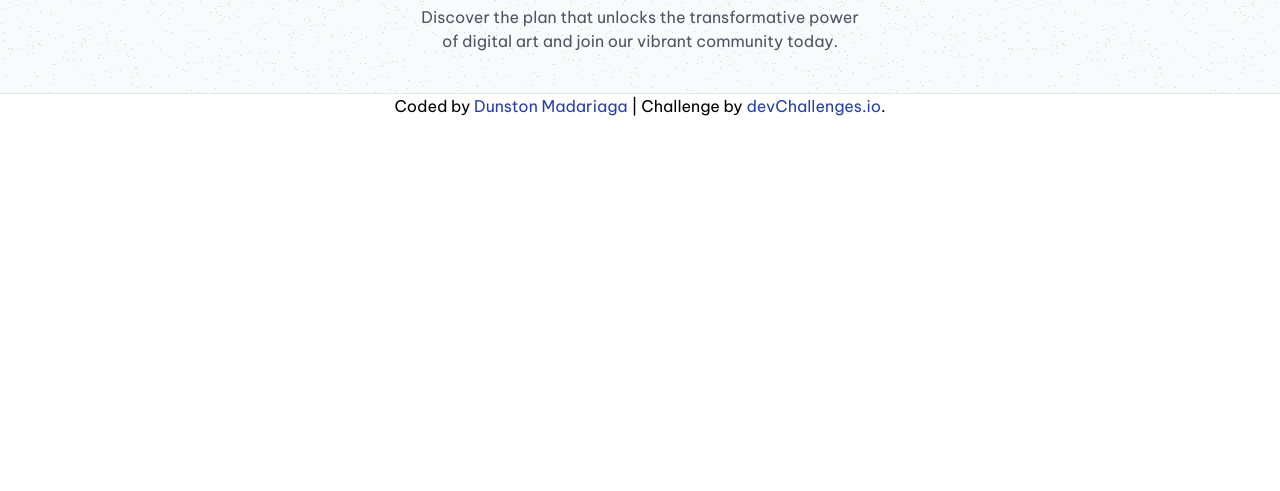
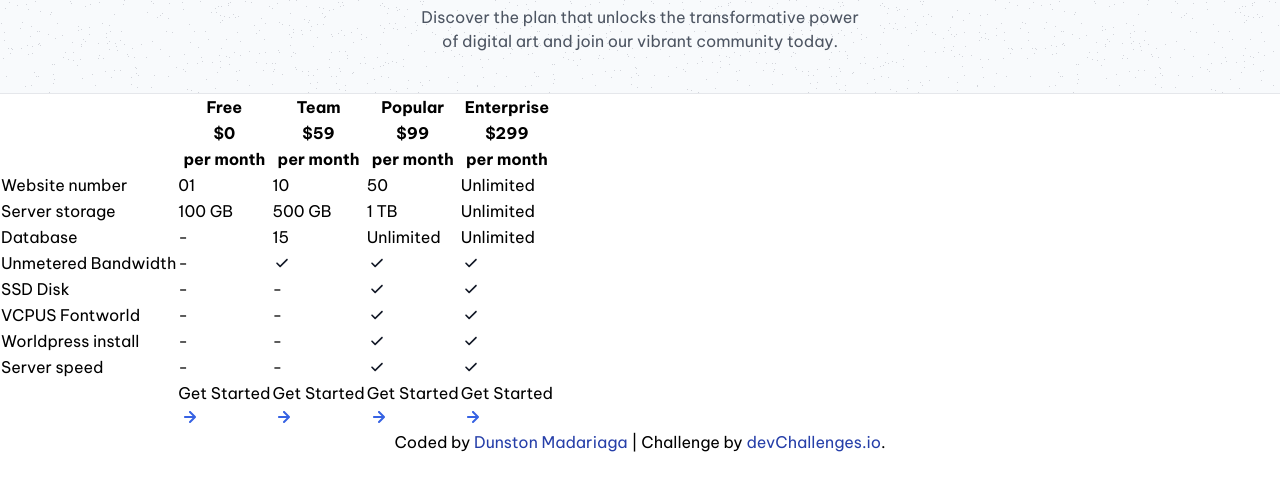
Before and after one commit to Pogo182028/Pricing-Table, a website: page index.html in a window 1280 px wide. Shown: the part 91-582 px from the top of the page. Drawn offline with Linux system fonts and the light colour scheme.

Commit message:
: Creating the pricing table

```diff
--- a/index.html
+++ b/index.html
@@ -18,13 +18,128 @@
     <title>Pricing Table | devChallenges.io</title>
   </head>
   <body class="font-BeVietnamPro">
-    <header class="text-center py-10 bg-[url(../resources/bg-pattern.png)] bg-[#F8FAFC] border-solid border-b-[1px]">
+    <header
+      class="text-center py-10 bg-[url(../resources/bg-pattern.png)] bg-[#F8FAFC] border-solid border-b-[1px]"
+    >
       <h1 class="text-[32px] font-bold text-[#121826] mb-2">Pricing & Plans</h1>
       <p class="text-base text-[#4D5562]">
         Discover the plan that unlocks the transformative power <br />
         of digital art and join our vibrant community today.
       </p>
     </header>
+
+    <table>
+      <thead>
+        <tr>
+          <th></th>
+          <th>Free</th>
+          <th>Team</th>
+          <th>Popular</th>
+          <th>Enterprise</th>
+        </tr>
+        <tr>
+          <th></th>
+          <th>$0</th>
+          <th>$59</th>
+          <th>$99</th>
+          <th>$299</th>
+        </tr>
+        <tr>
+          <th></th>
+          <th>per month</th>
+          <th>per month</th>
+          <th>per month</th>
+          <th>per month</th>
+        </tr>
+      </thead>
+      <tbody>
+        <tr>
+          <td>Website number</td>
+          <td>01</td>
+          <td>10</td>
+          <td>50</td>
+          <td>Unlimited</td>
+        </tr>
+        <tr>
+          <td>Server storage</td>
+          <td>100 GB</td>
+          <td>500 GB</td>
+          <td>1 TB</td>
+          <td>Unlimited</td>
+        </tr>
+        <tr>
+          <td>Database</td>
+          <td>-</td>
+          <td>15</td>
+          <td>Unlimited</td>
+          <td>Unlimited</td>
+        </tr>
+        <tr>
+          <td>Unmetered Bandwidth</td>
+          <td>-</td>
+          <td><img src="resources/check-1.svg" alt="check" /></td>
+          <td><img src="resources/check-1.svg" alt="check" /></td>
+          <td><img src="resources/check-1.svg" alt="check" /></td>
+        </tr>
+        <tr>
+          <td>SSD Disk</td>
+          <td>-</td>
+          <td>-</td>
+          <td><img src="resources/check-1.svg" alt="check" /></td>
+          <td><img src="resources/check-1.svg" alt="check" /></td>
+        </tr>
+        <tr>
+          <td>VCPUS Fontworld</td>
+          <td>-</td>
+          <td>-</td>
+          <td><img src="resources/check-1.svg" alt="check" /></td>
+          <td><img src="resources/check-1.svg" alt="check" /></td>
+        </tr>
+        <tr>
+          <td>Worldpress install</td>
+          <td>-</td>
+          <td>-</td>
+          <td><img src="resources/check-1.svg" alt="check" /></td>
+          <td><img src="resources/check-1.svg" alt="check" /></td>
+        </tr>
+        <tr>
+          <td>Server speed</td>
+          <td>-</td>
+          <td>-</td>
+          <td><img src="resources/check-1.svg" alt="check" /></td>
+          <td><img src="resources/check-1.svg" alt="check" /></td>
+        </tr>
+      </tbody>
+      <tfoot>
+        <tr>
+          <td></td>
+          <td>
+            <button>
+              Get Started
+              <img src="resources/down arrow-1.svg" alt="down_arrow" />
+            </button>
+          </td>
+          <td>
+            <button>
+              Get Started
+              <img src="resources/down arrow-1.svg" alt="down_arrow" />
+            </button>
+          </td>
+          <td>
+            <button>
+              Get Started
+              <img src="resources/down arrow-1.svg" alt="down_arrow" />
+            </button>
+          </td>
+          <td>
+            <button>
+              Get Started
+              <img src="resources/down arrow-1.svg" alt="down_arrow" />
+            </button>
+          </td>
+        </tr>
+      </tfoot>
+    </table>
 
     <div class="text-center">
       <p>
```
Also changed, not shown: src/styles.css.
